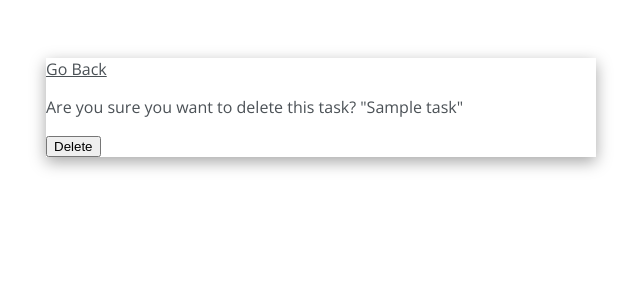
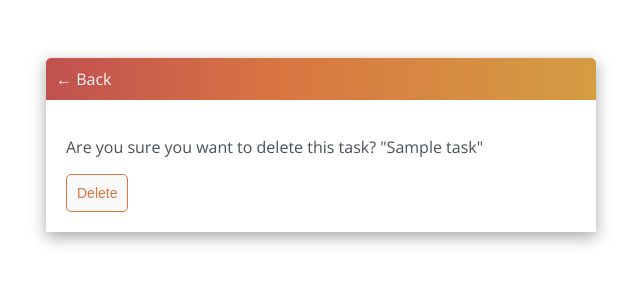
Before and after one commit to Karalito/To-do-list-App, a Django app: template base/templates/base/task_confirm_delete.html in a window 1280 px wide. Shown: the top 300 px of the page, without its empty margins (319-959 px from the left). Run offline with Django 3.2, Linux system fonts and the light colour scheme; the template is opened without the code that fills it: most values are stand-ins (such as "Sample title", 1, 10 or a date in 2020).

Commit message:
Added final styling touches to the project

```diff
--- a/base/static/css/main.css
+++ b/base/static/css/main.css
@@ -34,7 +34,7 @@ img{
     color: #fff;
     padding: 10px;
     border-radius: 5px 5px 0 0;
-    background: linear-gradient(90deg, #693C72 0%, #C15050 43%, #D97642 100%);
+    background: linear-gradient(90deg, #C15050 0%, #D97642 43%, #D49D42 100%);
 }
 
 .header-bar a{
@@ -99,7 +99,7 @@ img{
 input[type=text],
 input[type=password],
 textarea{
-    border: 1px solid tomato;
+    border: 1px solid #D97642;
     border-radius: 5px;
     padding: 10px;
     width: 90%;
@@ -111,12 +111,17 @@ label{
 }
 
 .button{
-    border: 1px solid tomato;
+    border: 1px solid #D97642;
     background-color: #FAFAFA;
-    color: tomato;
+    color: #D97642;
     padding: 10px;
     font-size: 14px;
     border-radius: 5px;
     cursor: pointer;
     text-decoration: none;
 }
+
+/* Add task form */
+.card-body{
+    padding: 20px;
+}
--- a/base/templates/base/task_confirm_delete.html
+++ b/base/templates/base/task_confirm_delete.html
@@ -1,10 +1,15 @@
 {% extends 'base/main.html' %}
 {% block content%}
 
-<a href="{% url 'tasks' %}">Go Back</a>
-<form method="POST">
-    {% csrf_token %}
-    <p>Are you sure you want to delete this task? "{{task}}"</p>
-    <input type="submit" value="Delete" />
-</form>
+<div class="header-bar">
+    <a href="{% url 'tasks' %}">&#8592; Back</a>
+</div>
+<div class="card-body">
+    <form method="POST">
+        {% csrf_token %}
+        <p>Are you sure you want to delete this task? "{{task}}"</p>
+        <input class="button" type="submit" value="Delete" />
+    </form>
+</div>
+
 {% endblock content%}
--- a/base/views.py
+++ b/base/views.py
@@ -53,7 +53,7 @@ class TaskList(LoginRequiredMixin, ListView):
         search_input = self.request.GET.get('search-area') or ''
         if search_input:
             context['tasks'] = context['tasks'].filter(title__startswith=search_input)
-
+        # title__icontaints=search_input for any letter search
 
         context['search_input'] = search_input
         return context
```
Also changed, not shown: base/templates/base/login.html (+14 -7 lines), base/templates/base/register.html (+16 -7 lines), base/templates/base/task_form.html (+12 -7 lines).
